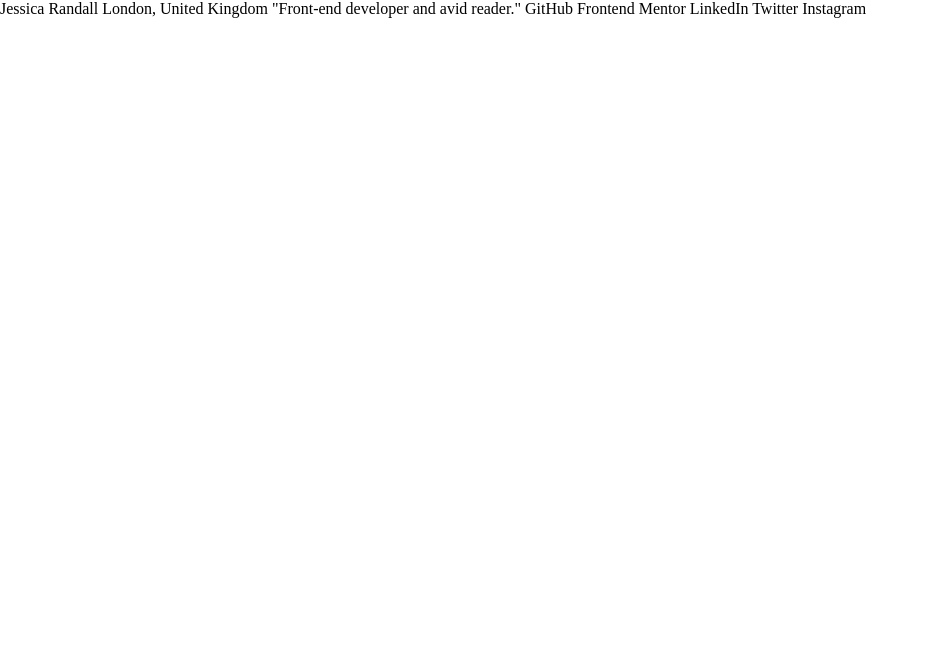
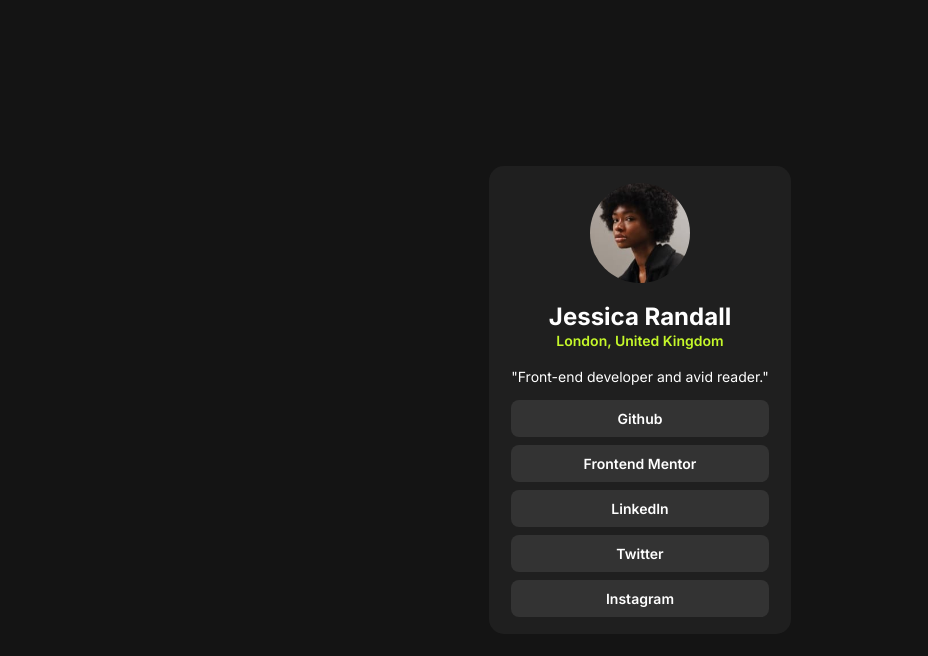
Before and after one commit to a-yemisi/social-links-profile, a plain HTML site: page index.html in a window 1280 px wide. Shown: the whole page, without its empty margins (0-928 px from the left). Drawn offline with Linux system fonts and the light colour scheme.

Commit message:
finished code

```diff
--- a/index.html
+++ b/index.html
@@ -1,33 +1,49 @@
 <!DOCTYPE html>
 <html lang="en">
-<head>
-  <meta charset="UTF-8">
-  <meta name="viewport" content="width=device-width, initial-scale=1.0"> <!-- displays site properly based on user's device -->
+  <head>
+    <meta charset="UTF-8" />
+    <meta name="viewport" content="width=device-width, initial-scale=1.0" />
 
-  <link rel="icon" type="image/png" sizes="32x32" href="./assets/images/favicon-32x32.png">
-  <link rel="stylesheet" href="style.css">
-  <title>Frontend Mentor | Social links profile</title>
+    <!-- Image in Browser tab -->
+    <link
+      rel="icon"
+      type="image/png"
+      sizes="32x32"
+      href="./assets/images/favicon-32x32.png"
+    />
 
-   <style>
-    .attribution { font-size: 11px; text-align: center; }
-    .attribution a { color: hsl(228, 45%, 44%); }
-  </style>
-</head>
-<body>
+    <!-- Linking css -->
+    <link rel="stylesheet" href="style.css" />
 
-  Jessica Randall
-  London, United Kingdom
-  "Front-end developer and avid reader."
+    <!-- Linking font -->
+    <link rel="preconnect" href="https://fonts.googleapis.com" />
+    <link rel="preconnect" href="https://fonts.gstatic.com" crossorigin />
+    <link
+      href="https://fonts.googleapis.com/css2?family=Inter:ital,opsz,wght@0,14..32,100..900;1,14..32,100..900&display=swap"
+      rel="stylesheet"
+    />
 
-  GitHub
-  Frontend Mentor
-  LinkedIn
-  Twitter
-  Instagram
+    <!-- Webpage title -->
+    <title>Frontend Mentor | Social links profile</title>
+  </head>
 
-  <!-- <div class="attribution">
-    Challenge by <a href="https://www.frontendmentor.io?ref=challenge" target="_blank">Frontend Mentor</a>.
-    Coded by <a href="#">Your Name Here</a>. -->
-  </div>
-</body>
+  <body>
+    <div id="card">
+      <img src="assets/images/avatar-jessica.jpeg" alt="Profile picture" />
+      <div id="bio-info">
+        <h1>Jessica Randall</h1>
+        <p>London, United Kingdom</p>
+      </div>
+
+      <p>"Front-end developer and avid reader."</p>
+
+      <div id="contact-links">
+        <a href="#">Github</a>
+        <a href="#">Frontend Mentor</a>
+        <a href="#">LinkedIn</a>
+        <a href="#">Twitter</a>
+        <a href="#">Instagram</a>
+      </div>
+    </div>
+  </body>
 </html>
--- a/style.css
+++ b/style.css
@@ -1,5 +1,92 @@
 * {
-    margin: 0;
-    padding: 0;
-    box-sizing: border-box;
+  margin: 0;
+  padding: 0;
+  box-sizing: border-box;
 }
+
+body {
+  background-color: hsl(0, 0%, 8%);
+  height: 100dvh;
+  display: grid;
+  place-content: center;
+}
+
+#card {
+  background-color: hsl(0, 0%, 12%);
+  padding: 20px;
+  font-family: "Inter";
+  color: hsl(0, 0%, 100%);
+
+  font-size: 14px;
+  border-radius: 15px;
+}
+
+#card img {
+  width: 110px;
+  border-radius: 60px;
+  display: block;
+  margin: 0 auto;
+}
+
+#bio-info {
+  margin: 30px 0;
+  text-align: center;
+  line-height: 1.5;
+}
+
+#bio-info p {
+  color: hsl(75, 94%, 57%);
+  font-weight: 600;
+}
+
+#bio-info h1 {
+  font-size: 24px;
+}
+
+#contact-links {
+  margin-top: 20px;
+  text-decoration: none;
+}
+
+#contact-links a {
+  display: block;
+  background-color: hsl(0, 0%, 20%);
+  color: hsl(0, 0%, 100%);
+  text-decoration: none;
+  font-size: 14px;
+  font-weight: 600;
+  text-align: center;
+  padding: 13px 0;
+  margin-top: 10px;
+  border-radius: 8px;
+  transition: all 0.5s ease-out;
+}
+
+#contact-links a:hover {
+  color: hsl(0, 0%, 0%);
+  background-color: hsl(75, 94%, 57%);
+}
+
+@media (min-width: 768px) {
+  #card {
+    padding: 17px 22px;
+  }
+
+  #card img {
+    width: 100px;
+  }
+
+  #bio-info {
+    margin: 18px 0;
+    line-height: 1.3;
+  }
+
+  #contact-links {
+    margin-top: 15px;
+  }
+
+  #contact-links a {
+    padding: 10px 0;
+    margin-top: 8px;
+  }
+}
```
Also changed, not shown: Screenshot.jpg (added), assets/fonts/Inter-VariableFont_slnt,wght.ttf (deleted), assets/fonts/OFL.txt (deleted), assets/fonts/README.txt (deleted), assets/fonts/static/Inter-Bold.ttf (deleted), assets/fonts/static/Inter-Regular.ttf (deleted), assets/fonts/static/Inter-SemiBold.ttf (deleted), design/active-states.jpg (deleted), design/destkop-design.jpg (deleted), design/mobile-design.jpg (deleted), preview.jpg (deleted), 3 other files.
